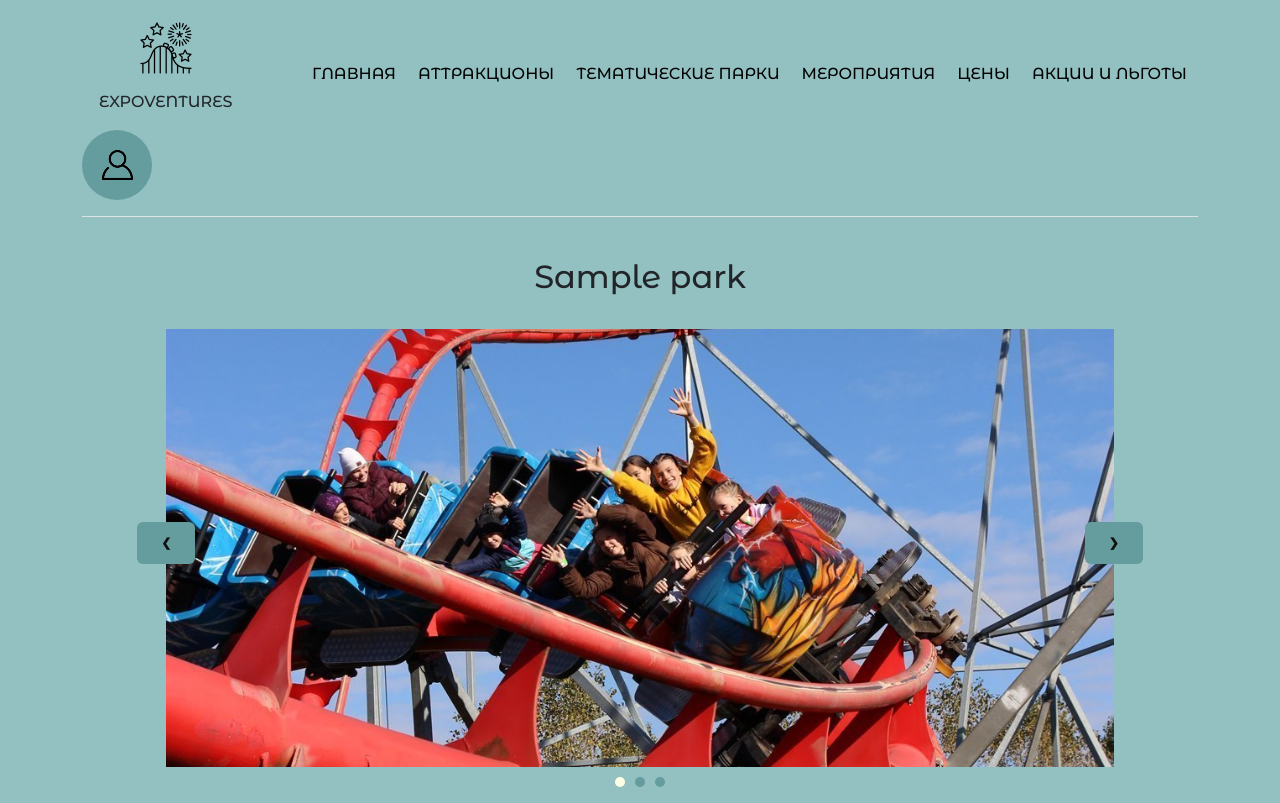
After one commit to anastasyanova/park_attractions, a Flask app: page /temparks/1 in a window 1280 px wide. The commit adds this page. Run offline with Flask 3, Linux system fonts and the light colour scheme; tables that the repository leaves empty hold one stand-in row (values such as "Sample post").

Commit message:
Оформление отдельных страниц для карточек
+ Карусель фотографий
+ Функция переадресовки по id карточки из БД

```diff
--- a/app.py
+++ b/app.py
@@ -64,9 +64,19 @@ def index():
 def attractions():
     if current_user.is_authenticated:
         items = Item.query.order_by(Item.price).all()
-        return render_template('attractions.html', user=current_user, data=items)
+        return render_template('attractions.html', user=current_user, items=items)
     else:
         return redirect(url_for('login'))
+
+@app.route('/attractions/<int:id>')
+def attractions_detail(id):
+    items = Item.query.get(id)
+    return render_template('attractions_detail.html', user=current_user, items=items)
+
+@app.route('/temparks/<int:id>')
+def temparks_detail(id):
+    parks = Park.query.get(id)
+    return render_template('temparks_detail.html', user=current_user, parks=parks)
 
 @app.route('/create_a', methods=['POST', 'GET'])
 def create_a():
@@ -77,10 +87,10 @@ def create_a():
         description = request.form['description']
         view = request.form['view']
 
-        item = Item(name=name, height=height, price=price, description=description, view=view)
+        items = Item(name=name, height=height, price=price, description=description, view=view)
 
         try:
-            db.session.add(item)
+            db.session.add(items)
             db.session.commit()
             return redirect('/')
         except:
@@ -96,22 +106,22 @@ def create_b():
         price = request.form['price']
         description = request.form['description']
 
-        item = Park(name=name, height=height, price=price, description=description)
+        parks = Park(name=name, height=height, price=price, description=description)
 
         try:
-            db.session.add(item)
+            db.session.add(parks)
             db.session.commit()
             return redirect('/')
         except:
             return "Ошибка"
     else:
-        return render_template('create_b.html')
+           return render_template('create_b.html')
 
 @app.route('/temparks')
 def temparks():
     if current_user.is_authenticated:
-        items = Park.query.order_by(Park.price).all()
-        return render_template('temparks.html', user=current_user, data=items)
+        parks = Park.query.order_by(Park.price).all()
+        return render_template('temparks.html', user=current_user, parks=parks)
     else:
         return redirect(url_for('login'))
 
--- a/static/base.css
+++ b/static/base.css
@@ -171,4 +171,97 @@ table.delivery td {
 table.delivery th {
   padding: 10px;
   border-bottom: 2px solid #659C9D;
+}
+
+/*Карусель фото*/
+.carousel-container {
+  width: 85%;
+  margin: auto;
+  position: relative;
+  display: flex;
+  flex-direction: column;
+  gap: var(--lx-gap);
+}
+.carousel-container .carousel {
+  aspect-ratio: 16/9;
+  width: 100%;
+  position: relative;
+  overflow: hidden;
+}
+.carousel-container .carousel .text-center {
+  padding: 25px;
+}
+.carousel-container .carousel .item {
+  opacity: 0;
+  width: 100%;
+  height: 100%;
+  display: none;
+  transition: opacity 0.5s ease-in-out;
+}
+.carousel-container .carousel .item img {
+  width: 100%;
+  height: 100%;
+  -o-object-fit: cover;
+     object-fit: cover;
+  -o-object-position: center;
+     object-position: center;
+}
+.carousel-container .carousel .item .caption {
+  width: 100%;
+  padding: var(--lx-space-01);
+  position: absolute;
+  bottom: 0;
+  text-transform: uppercase;
+  text-align: center;
+  font-size: 12px;
+  background-color: rgba(0, 0, 0, 0.5);
+}
+.carousel-container .carousel .item.active {
+  opacity: 1;
+  display: block;
+}
+.carousel-container .btn {
+  padding: 1em 2em;
+  position: absolute;
+  transform: translateY(-50%);
+  top: 56%;
+  outline: none;
+  border: none;
+  cursor: pointer;
+  text-transform: uppercase;
+  font-size: 12px;
+  font-weight: 900;
+  color: #10100e;
+  background-color: #659C9D;
+  transition: transform 0.2s ease-in-out;
+}
+.carousel-container .btn:active, .carousel-container .btn:focus {
+  transform: translateY(-50%) scale(0.9);
+}
+.carousel-container .btn:hover {
+  transform: translateY(-50%) scale(0.96);
+}
+.carousel-container .prev {
+  left: -3%;
+}
+.carousel-container .next {
+  right: -3%;
+}
+.carousel-container .dots {
+  display: flex;
+  align-items: center;
+  justify-content: center;
+  gap: 10px;
+}
+.carousel-container .dots .dot {
+  cursor: pointer;
+  height: 10px;
+  width: 10px;
+  background-color: #659C9D;
+  transition: background-color 0.2s ease;
+  margin-top: 10px;
+  border-radius: 50%;
+}
+.carousel-container .dots .dot.active, .carousel-container .dots .dot:hover {
+  background-color: #ffffe6;
 }/*# sourceMappingURL=base.css.map */
--- a/static/base.scss
+++ b/static/base.scss
@@ -168,3 +168,111 @@ table.delivery {width: 100%; border: 0px; border-collapse: collapse;}
 table.delivery thead {font-weight: bold;}
 table.delivery td {padding: 10px; border-bottom: 2px solid #659C9D; font-weight: 600;}
 table.delivery th {padding: 10px; border-bottom: 2px solid #659C9D;}
+
+
+/*Карусель фото*/
+.carousel-container {
+    width: 85%;
+    margin: auto;
+    position: relative;
+    display: flex;
+    flex-direction: column;
+    gap: var(--lx-gap);
+
+    .carousel {
+      aspect-ratio: 16/9;
+      width: 100%;
+      position: relative;
+      overflow: hidden;
+
+      .text-center {
+        padding: 25px;
+      }
+
+      .item {
+        opacity: 0;
+        width: 100%;
+        height: 100%;
+        display: none;
+        transition: opacity 0.5s ease-in-out;
+
+        img {
+          width: 100%;
+          height: 100%;
+          object-fit: cover;
+          object-position: center;
+        }
+
+        .caption {
+          width: 100%;
+          padding: var(--lx-space-01);
+          position: absolute;
+          bottom: 0;
+          text-transform: uppercase;
+          text-align: center;
+          font-size: 12px;
+          background-color: rgba(0, 0, 0, 0.5);
+        }
+
+        &.active {
+          opacity: 1;
+          display: block;
+        }
+      }
+    }
+
+    .btn {
+      padding: 1em 2em;
+      position: absolute;
+      transform: translateY(-50%);
+      top: 56%;
+      outline: none;
+      border: none;
+      cursor: pointer;
+      text-transform: uppercase;
+      font-size: 12px;
+      font-weight: 900;
+      color: #10100e;
+      background-color: #659C9D;
+      transition: transform 0.2s ease-in-out;
+
+      &:active,
+      &:focus {
+        transform: translateY(-50%) scale(0.9);
+      }
+
+      &:hover {
+        transform: translateY(-50%) scale(0.96);
+      }
+    }
+
+    .prev {
+      left: -3%;
+    }
+
+    .next {
+      right: -3%;
+    }
+
+    .dots {
+      display: flex;
+      align-items: center;
+      justify-content: center;
+      gap: 10px;
+
+      .dot {
+        cursor: pointer;
+        height: 10px;
+        width: 10px;
+        background-color: #659C9D;
+        transition: background-color 0.2s ease;
+        margin-top: 10px;
+        border-radius: 50%;
+
+        &.active,
+        &:hover {
+          background-color: #ffffe6;
+        }
+      }
+    }
+}
--- a/templates/base.html
+++ b/templates/base.html
@@ -13,7 +13,7 @@
 </head>
 <body>
     <div class="container">
-        <header class="d-flex flex-wrap align-items-center justify-content-center justify-content-md-between py-3 mb-4 border-bottom">
+        <header class="d-flex flex-wrap align-items-center justify-content-center justify-content-md-between py-3 border-bottom">
             <div class="header_logo">
                 <img src="{{ url_for('static', filename='images/logo.png') }}" alt="Expoventures">
                 <p class="header_text">Expoventures</p>
--- a/templates/create_b.html
+++ b/templates/create_b.html
@@ -9,7 +9,7 @@
             <input type="number" class="form-control" name="height" placeholder="Введите рост:"><br>
             <input type="number" class="form-control" name="price" placeholder="Введите цену:"><br>
             <input type="text" class="form-control" name="description" placeholder="Введите описание:"><br>
-            <button class="btn btn-success" type="submit">Добавить парка</button>
+            <button class="btn btn-success" type="submit">Добавить парк</button>
         </form>
     </div>
 {% endblock %}
--- a/templates/temparks.html
+++ b/templates/temparks.html
@@ -14,7 +14,7 @@
     <div class="album py-4 bg-body-tertiary">
         <div class="container">
           <div class="row">
-            {% for p in data %}
+            {% for p in parks %}
             <div class="col-md-4 mt-3">
                 <div class="card">
                   <img class="card_photo" src="" alt="">
@@ -23,7 +23,7 @@
                     <p class="card-text">{{ p.description }}</p>
                     <div class="d-flex justify-content-between align-items-center">
                       <div class="btn-group">
-                        <button type="button" class="btn btn-sm btn-outline-secondary">В КОРЗИНУ</button>
+                        <a href="/temparks/{{ p.id }}" class="btn btn-sm btn-outline-secondary">ПОДРОБНЕЕ</a>
                       </div>
                       <div class="text-body-secondary">
                               <div><small class="text-muted">от </small>{{ p.height }}<small class="text-muted"> см</small></div>
--- /dev/null
+++ b/templates/temparks_detail.html
@@ -0,0 +1,22 @@
+{% extends 'base.html' %}
+
+{% block title %}{% endblock %}
+{% block content %}
+      <main class="carousel-container">
+        <div class="carousel">
+          <div class="text-center h2">{{ parks.name }}</div>
+          <div class="item active">
+            <img src="/static/images/attractions/russkaya_gora.jpg" alt="Image 1" />
+          </div>
+          <div class="item">
+            <img src="/static/images/attractions/koleco.jpg" alt="Image 2" />
+          </div>
+          <div class="item">
+            <img src="/static/images/attractions/gipnotik.jpg" alt="Image 3" />
+          </div>
+        </div>
+        <button class="btn prev">&#10094;</button>
+        <button class="btn next">&#10095;</button>
+        <div class="dots"></div>
+      </main>
+{% endblock %}
```
Also changed, not shown: static/script.js (+54 -1 lines), templates/attractions.html (+2 -22 lines), templates/attractions_detail.html (added, +22 -0 lines), 1 other file.
